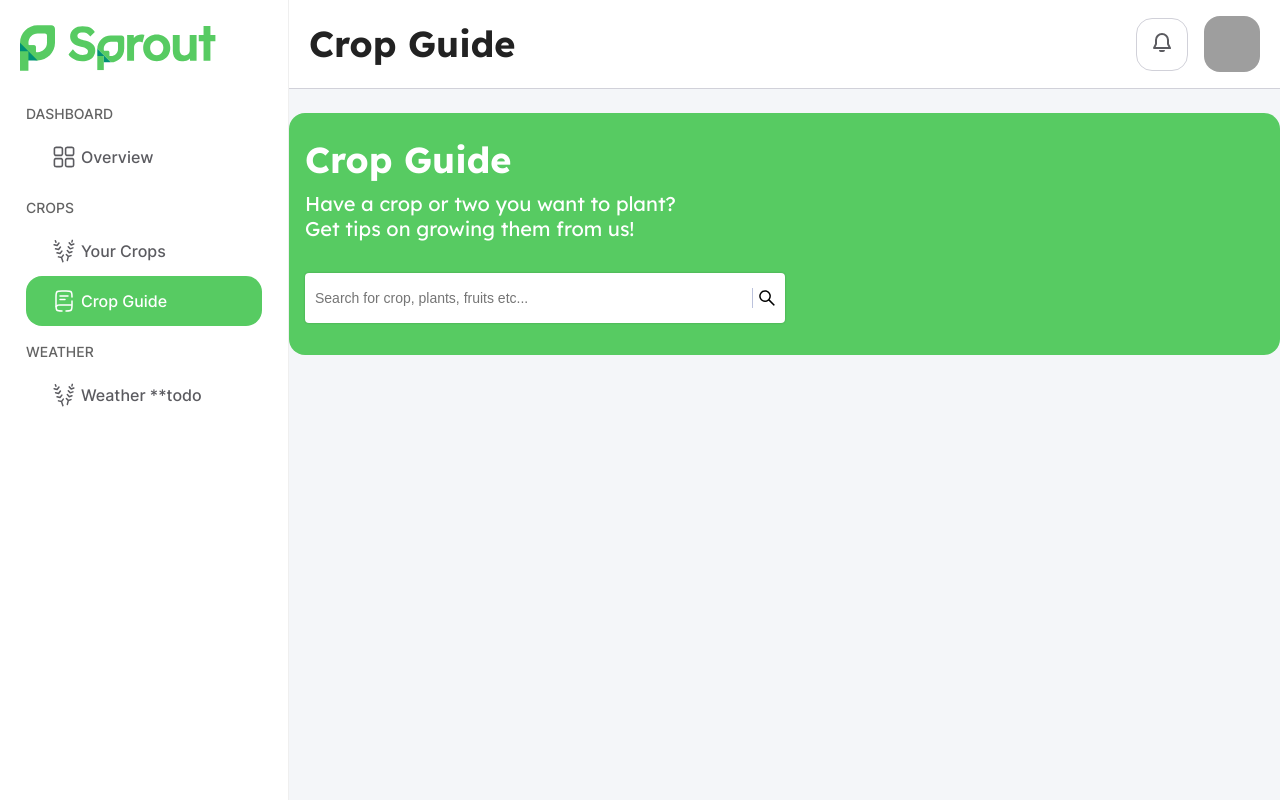
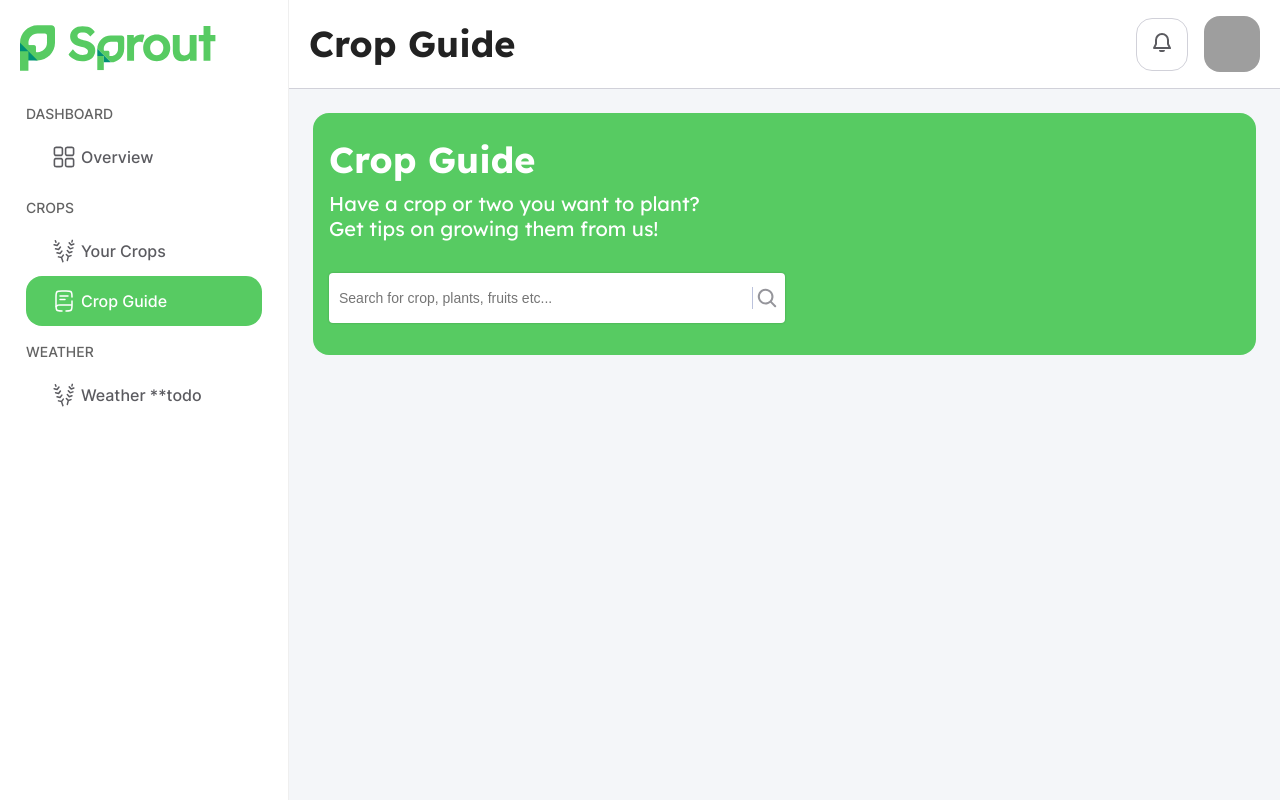
Before and after one commit to dacosio/project-2, a React (Create React App) app in the folder frontend/: page /crop-guide in a window 1280 px wide. Built offline with nearby package versions, Linux system fonts and the light colour scheme; grey boxes are pictures that could not be loaded.

Commit message:
update styling

```diff
--- a/frontend/src/components/base/Search/Search.view.tsx
+++ b/frontend/src/components/base/Search/Search.view.tsx
@@ -1,10 +1,11 @@
-import React, { useState, useEffect } from 'react';
-import { SearchProps } from './Search.props';
-import { Container } from './Search.style';
-import TextField from './../TextField'
-import useDebounce from './../../../utils/hooks/useDebounce'
-import SearchResult from './../SearchResult'
-import { AiOutlineCloseCircle, AiOutlineSearch } from 'react-icons/ai'
+import React, { useState, useEffect } from "react";
+import { SearchProps } from "./Search.props";
+import { Container } from "./Search.style";
+import TextField from "./../TextField";
+import useDebounce from "./../../../utils/hooks/useDebounce";
+import SearchResult from "./../SearchResult";
+import { AiOutlineCloseCircle, AiOutlineSearch } from "react-icons/ai";
+import { MagnifierSvg } from "../SVG";
 
 const Search = (props: SearchProps): JSX.Element => {
   const {
@@ -13,9 +14,9 @@ const Search = (props: SearchProps): JSX.Element => {
     delay,
     searchTerm,
     handleSearch,
-    setSearchTerm
-  } = props
-  console.log(searchTerm)
+    setSearchTerm,
+  } = props;
+  console.log(searchTerm);
   const debouncedSearchTerm = useDebounce(searchTerm, delay);
 
   useEffect(() => {
@@ -28,24 +29,23 @@ const Search = (props: SearchProps): JSX.Element => {
     <Container>
       <TextField
         RightComponent={
-          searchTerm ?
+          searchTerm ? (
             <AiOutlineCloseCircle
               size="20px"
               style={{ cursor: "pointer" }}
-              onClick={() => setSearchTerm('')}
-            /> :
-            <AiOutlineSearch
-              size="20px"
-              style={{ cursor: "pointer" }}
+              onClick={() => setSearchTerm("")}
             />
+          ) : (
+            <MagnifierSvg width={20} />
+          )
         }
-        type='search'
+        type="search"
         value={searchTerm}
         onChange={handleSearch}
-        placeholder={dynamicPlaceholder}>
-      </TextField>
+        placeholder={dynamicPlaceholder}
+      ></TextField>
     </Container>
-  )
+  );
 };
 
 export default React.memo(Search);
--- a/frontend/src/components/base/SearchResult/SearchResult.style.ts
+++ b/frontend/src/components/base/SearchResult/SearchResult.style.ts
@@ -25,10 +25,19 @@ export const ResultCount = styled.div`
 
 export const SearchResultList = styled.div`
     display: grid;
-    grid-template-columns: repeat(5, 1fr);
+    grid-template-columns: repeat(2, 1fr);
     gap: 1rem;
     row-gap: 1rem;
     margin: 2rem 0;
+
+    @media screen and (min-width: 768px) {
+        grid-template-columns: repeat(3, 1fr);
+    }
+
+    @media screen and (min-width: 1200px) {
+        grid-template-columns: repeat(5, 1fr);
+    }
+
 `
 
 export const List = styled.li`
--- a/frontend/src/pages/Crops/CropGuide/CropGuide.style.ts
+++ b/frontend/src/pages/Crops/CropGuide/CropGuide.style.ts
@@ -4,7 +4,8 @@ import { theme } from "utils/Theme";
 
 export const Container = styled.div`
    max-width: 1021px;
-   margin: 1.5rem auto;
+   margin: auto;
+   padding: 1.5rem;
 `;
 
 export const Header = styled.div`
```
